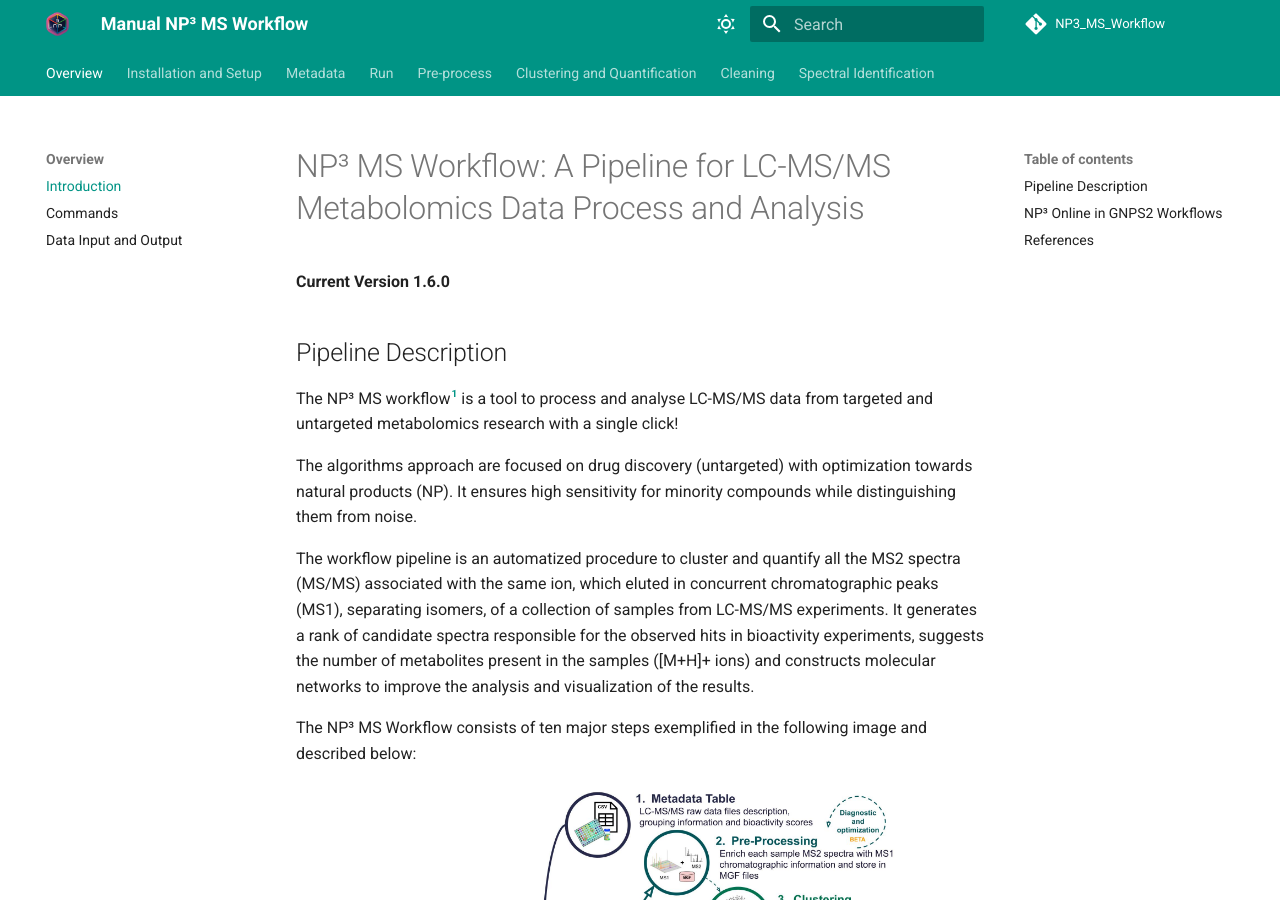
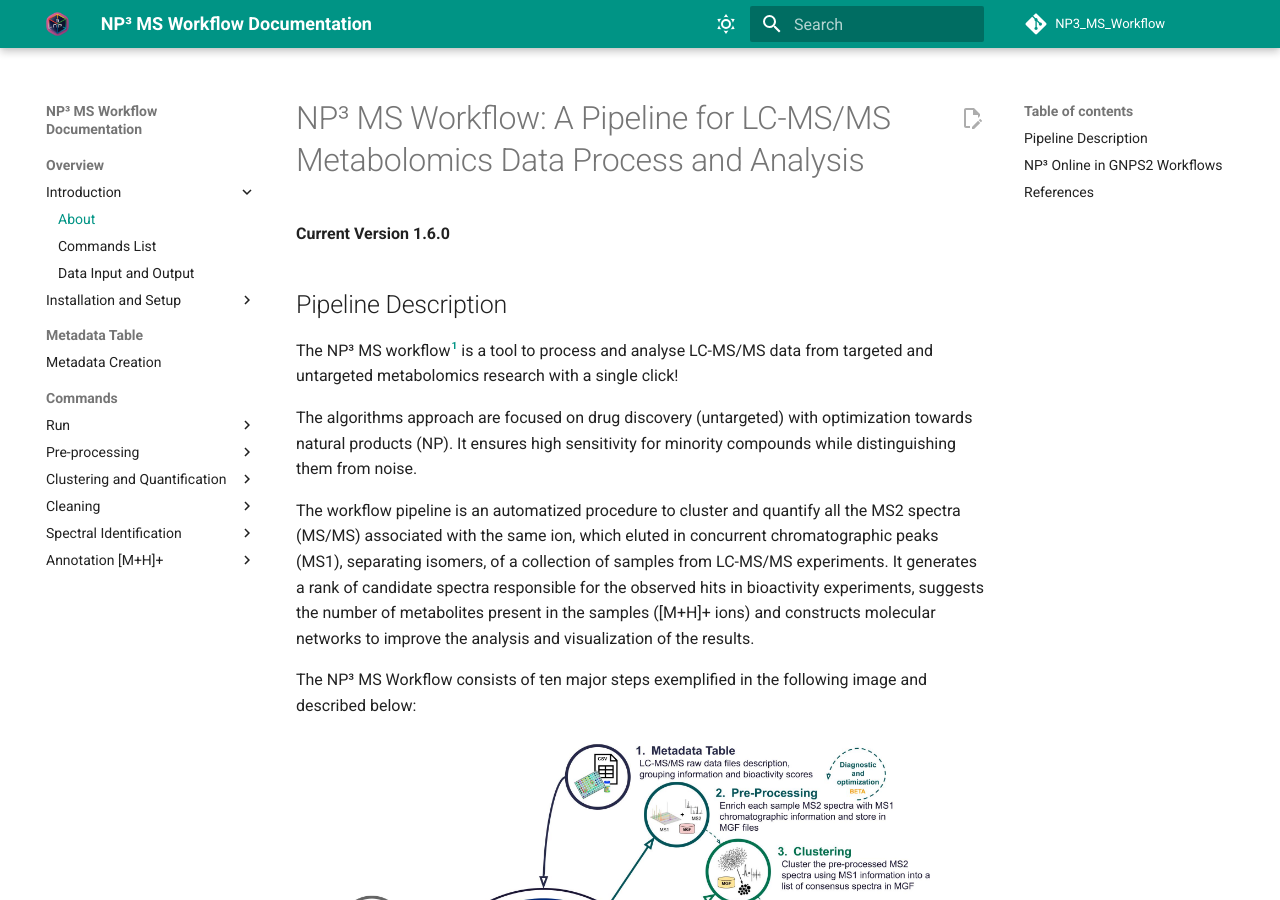
Before and after one commit to crisfbazz/NP3_MS_Workflow_Nextflow, an MkDocs documentation site: the page built from docs/index.md, in a window 1280 px wide and 900 px high. Built offline with MkDocs 1.6.1 and Material for MkDocs 9.7.7, drawn with Linux system fonts in a browser that asks for light colours; comment, search, counter and statistics services are not loaded.

Commit message:
updated the mkdocs.yml with a new nav grouping and changed the superior tab to a left panel list

```diff
--- a/mkdocs.yml
+++ b/mkdocs.yml
@@ -1,4 +1,4 @@
-site_name: Manual NP³ MS Workflow
+site_name: NP³ MS Workflow Documentation
 site_description: The documentation of the NP³ MS Workflow commands and usage.
 site_author: Cristina F Bazzano
 
@@ -16,15 +16,18 @@ theme:
   language: en               # Traduz elementos da interface para ingles
   logo: img/logo_np3ms.png
   favicon: img/logo_np3ms.png
+  prev_next_buttons_location: both
   features:
-    - navigation.tabs        # Menu superior para grandes seções (opcional)
+    #- navigation.tabs        # Menu superior para grandes seções (opcional)
     - navigation.sections    # Agrupa tópicos no menu lateral
-    - navigation.expand      # Deixa os menus lateral abertos por padrão
+    #- navigation.expand      # Deixa os menus lateral abertos por padrão
     - search.suggest         # Sugestões de busca ao digitar
     - search.highlight       # Destaca o texto buscado nas páginas
     - header.autohide
     - content.footnote.tooltips
     - content.code.copy  # This enables the copy button globally
+    - content.action.edit
+    #- toc.integrate
   palette:
     # Configuração de cor (Modo Claro)
     - media: "(prefers-color-scheme: light)"
@@ -57,6 +60,7 @@ markdown_extensions:
       line_spans: __span
       pygments_lang_class: true
   - pymdownx.superfences
+  - pymdownx.details
   - pymdownx.inlinehilite
 
 # ---- ADICIONE OS LINKS no rodape ----
@@ -69,31 +73,36 @@ extra:
 # Menu de Navegação (Mapeamento dos seus tópicos)
 nav:
   - Overview:
-      - Introduction: index.md
-      - Commands: index_cmds.md
-      - Data Input and Output: index_data.md
-  - Installation and Setup:
-      - Installation: pages/installation_setup/installation.md
-      - Setup: pages/installation_setup/setup.md
-  - Metadata:
+      - Introduction:
+          - About: index.md
+          - Commands List: index_cmds.md
+          - Data Input and Output: index_data.md
+      - Installation and Setup:
+          - Installation: pages/installation_setup/installation.md
+          - Setup: pages/installation_setup/setup.md
+  - Metadata Table:
       - Metadata Creation: pages/01_metadata/description.md
-  - Run:
-      - Description: pages/cmd_run/description.md
-      - Final Reports: pages/cmd_run/final_reports.md
-  - Pre-process:
-      - Description: pages/02_pre_process/description.md
-      - Details: pages/02_pre_process/details.md
-      - Optimization: pages/02_pre_process/optimization.md
-  - Clustering and Quantification:
-      - Description: pages/03_clustering/description.md
-      - Clustering Details: pages/03_clustering/details_clustering.md
-      - Quantification Details: pages/03_clustering/details_quantification.md
-  - Cleaning:
-      - Description: pages/05_clean/description.md
-      - Details: pages/05_clean/details.md
-  - Spectral Identification:
-      - Description: pages/06_spectral_identification/description.md
-      - ISDB-UNPD using Tremolo: pages/06_spectral_identification/tremolo.md
-      - GNPS2 Library Search: pages/06_spectral_identification/gnps_library_search.md
-      - Final Identification Curation: pages/06_spectral_identification/final_identification_curation.md
-      - GNPS external result: pages/06_spectral_identification/gnps_result.md
+  - Commands:
+      - Run:
+          - Description: pages/cmd_run/description.md
+          - Final Reports: pages/cmd_run/final_reports.md
+      - Pre-processing:
+          - Description: pages/02_pre_process/description.md
+          - Details: pages/02_pre_process/details.md
+          - Optimization: pages/02_pre_process/optimization.md
+      - Clustering and Quantification:
+          - Description: pages/03_clustering/description.md
+          - Clustering Details: pages/03_clustering/details_clustering.md
+          - Quantification Details: pages/03_clustering/details_quantification.md
+      - Cleaning:
+          - Description: pages/05_clean/description.md
+          - Details: pages/05_clean/details.md
+      - Spectral Identification:
+          - Description: pages/06_spectral_identification/description.md
+          - ISDB-UNPD using Tremolo: pages/06_spectral_identification/tremolo.md
+          - GNPS2 Library Search: pages/06_spectral_identification/gnps_library_search.md
+          - Final Identification Curation: pages/06_spectral_identification/final_identification_curation.md
+          - GNPS external result: pages/06_spectral_identification/gnps_result.md
+      - Annotation [M+H]+:
+          - Description: pages/07_annotate_protonated/description.md
+          - Details: pages/07_annotate_protonated/details.md
```
